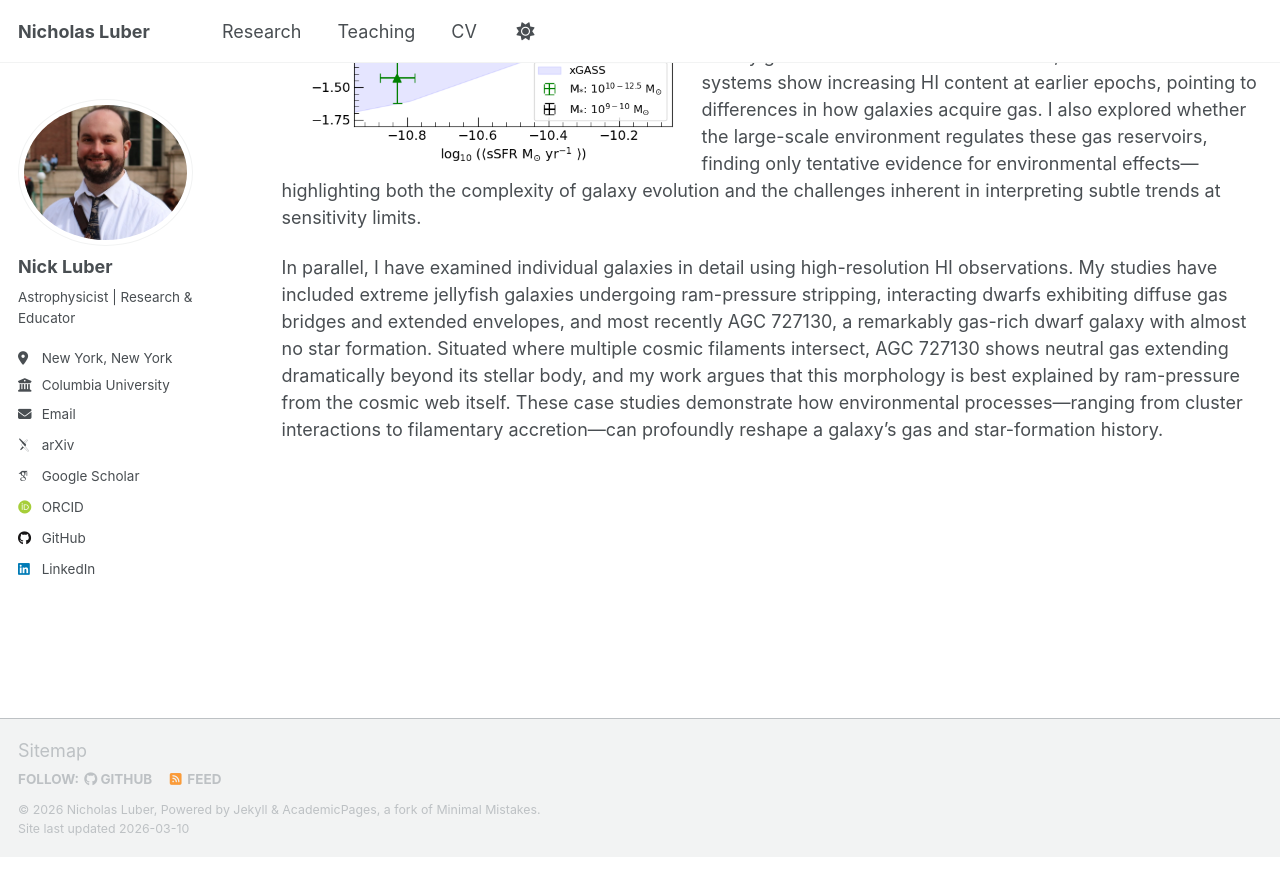
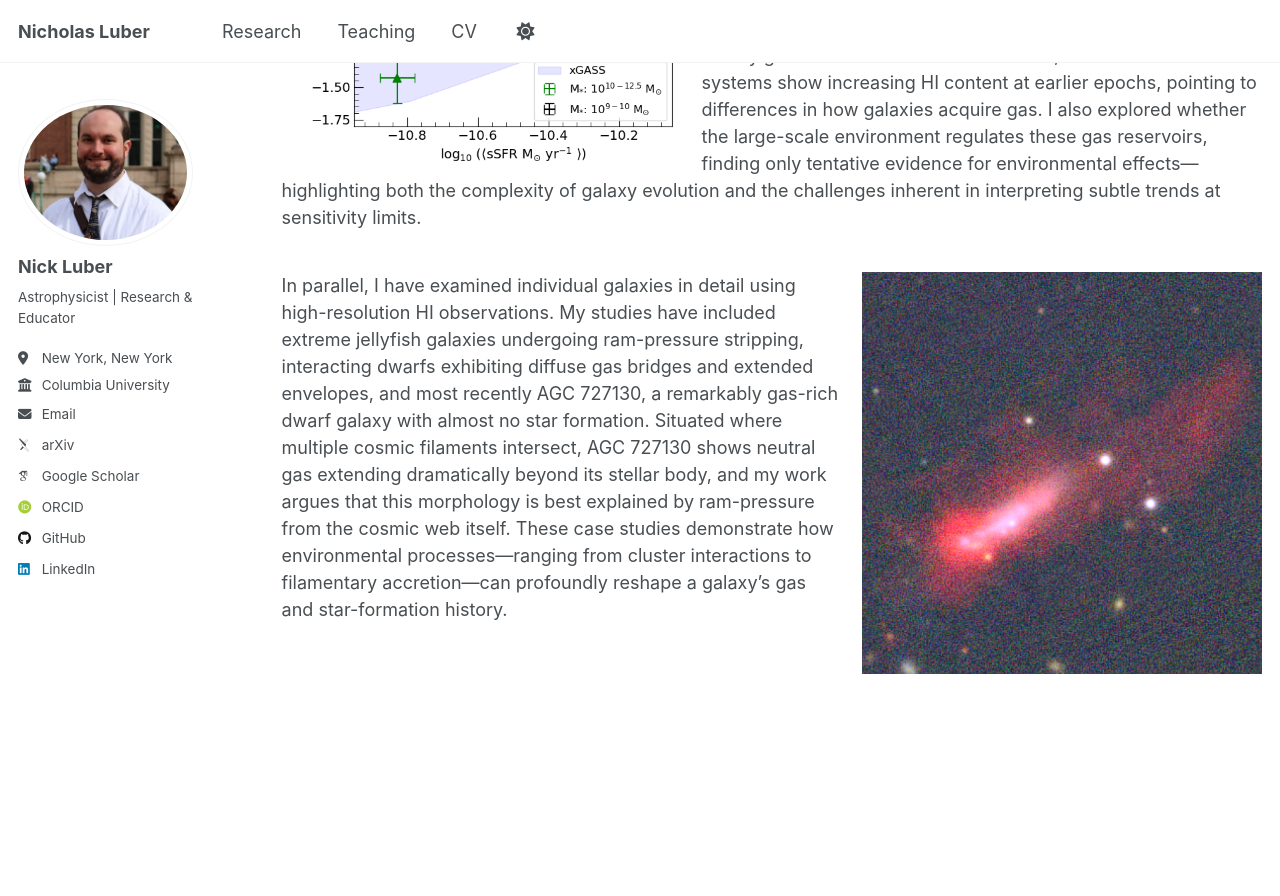
Before and after one commit to nicholasluber/nicholasluber.github.io, a Jekyll site: the page built from _pages/research.md, in a window 1280 px wide and 900 px high, scrolled down 1106 px. Shown: the top 896 px of the window. Built offline with Jekyll 4.4.1, drawn with Linux system fonts in a browser that asks for light colours; some web fonts are replaced; a script that is not in the unit is left out; before the commit the page ends 1963 px from its top, so only the background shows below that.

```diff
--- a/_pages/research.md
+++ b/_pages/research.md
@@ -27,5 +27,13 @@ My research has focused on understanding how galaxies acquire, retain, and lose
 
 Using these rich datasets, I have applied statistical stacking methods to investigate two key questions in galaxy evolution: how the HI content of galaxies changes with mass and redshift, and how the cosmic web influences that evolution. My analysis suggests that intermediate-mass galaxies maintain relatively steady gas reservoirs across cosmic time, while more massive systems show increasing HI content at earlier epochs, pointing to differences in how galaxies acquire gas. I also explored whether the large-scale environment regulates these gas reservoirs, finding only tentative evidence for environmental effects—highlighting both the complexity of galaxy evolution and the challenges inherent in interpreting subtle trends at sensitivity limits.
 </p>
+<div style="clear:both;"></div>
+
+<p>
+<img src="/images/Luber_A727130.png"
+     alt="CHILES Con Pol Field"
+     style="float:right; margin-left:20px; width:400px;">
 
 In parallel, I have examined individual galaxies in detail using high-resolution HI observations. My studies have included extreme jellyfish galaxies undergoing ram-pressure stripping, interacting dwarfs exhibiting diffuse gas bridges and extended envelopes, and most recently AGC 727130, a remarkably gas-rich dwarf galaxy with almost no star formation. Situated where multiple cosmic filaments intersect, AGC 727130 shows neutral gas extending dramatically beyond its stellar body, and my work argues that this morphology is best explained by ram-pressure from the cosmic web itself. These case studies demonstrate how environmental processes—ranging from cluster interactions to filamentary accretion—can profoundly reshape a galaxy’s gas and star-formation history.
+</p>
+<div style="clear:both;"></div>
```
